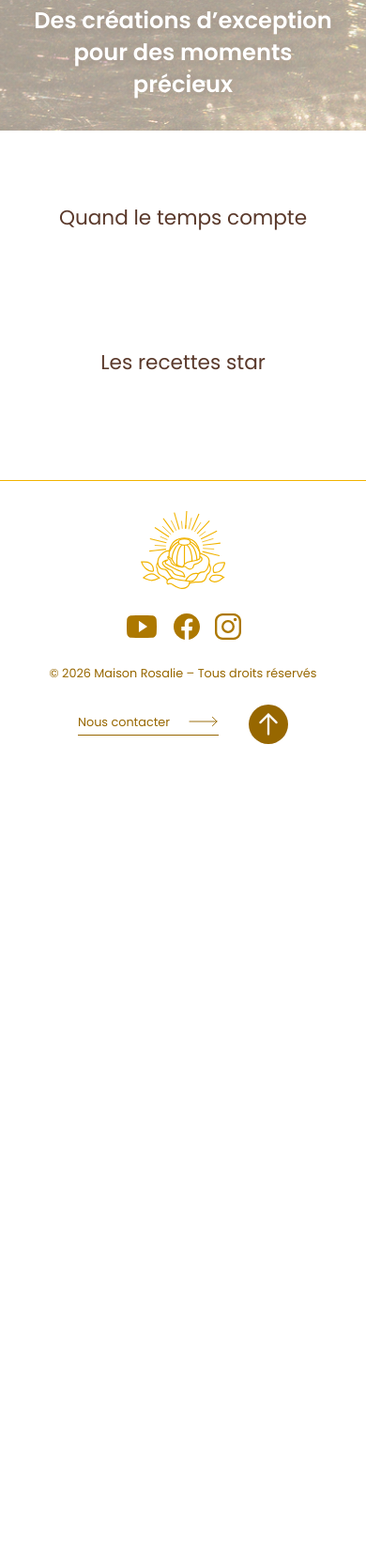
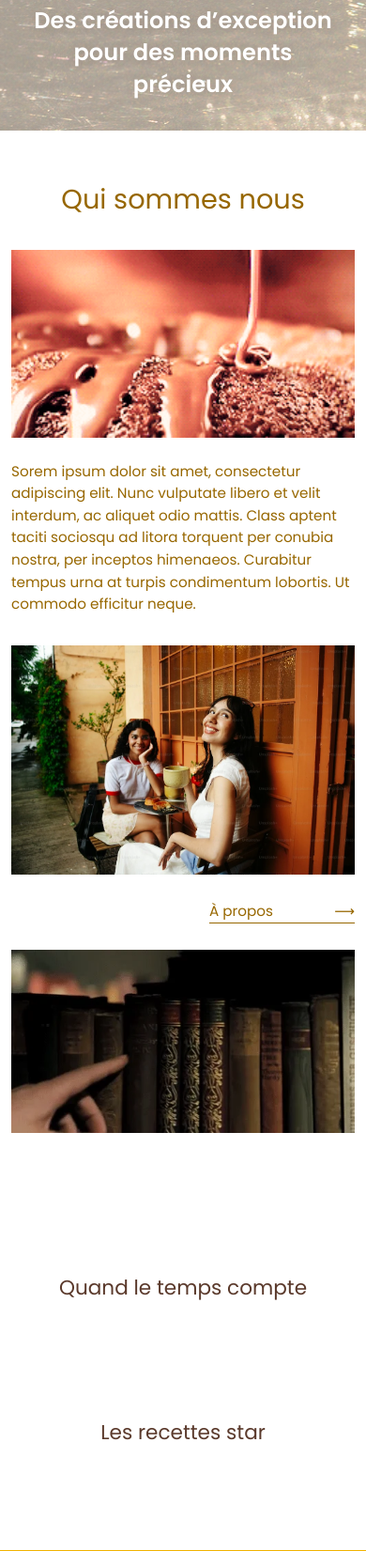
Before and after one commit to Bruce-Wuthrich/La-Maison-Rosalie, a PHP site: page /view/publicView/homepageView.php in a window 390 px wide. Shown: the part 725-2376 px from the top of the page at 94% size. Before the commit the page ends 1517 px from the top, so only its background shows below. Run offline with PHP 8.4, Linux system fonts and the light colour scheme; the template is opened without the code that fills it, so the values that code supplies are empty; some libraries are stand-ins or nearby versions.

Commit message:
rajout  de la section

```diff
--- a/public/css/styles.css
+++ b/public/css/styles.css
@@ -1388,6 +1388,88 @@ main {
     }
 }
 
+/* Section « Qui sommes nous » de l'accueil. */
+.about-home-section {
+    overflow: hidden;
+    padding: clamp(4rem, 7vw, 6.5rem) 0 clamp(4.5rem, 8vw, 7rem);
+    background-color: var(--color-white);
+    color: var(--color-gold-text);
+}
+
+.about-home-title {
+    margin: 0 0 clamp(2.5rem, 4.5vw, 4rem);
+    font-family: "Poppins", sans-serif;
+    font-size: clamp(1.75rem, 2.8vw, 2.35rem);
+    font-weight: 400;
+    text-align: center;
+}
+
+.about-home-layout {
+    display: grid;
+    grid-template-columns: repeat(12, minmax(0, 1fr));
+    column-gap: clamp(1rem, 2vw, 1.75rem);
+    row-gap: clamp(2rem, 3vw, 2.75rem);
+    align-items: start;
+}
+
+.about-home-layout img {
+    width: 100%;
+    display: block;
+    object-fit: cover;
+}
+
+.about-home-chocolate {
+    grid-column: 1 / span 3;
+    grid-row: 1;
+    aspect-ratio: 245 / 134;
+}
+
+.about-home-copy {
+    grid-column: 4 / -1;
+    grid-row: 1;
+    margin: 0;
+    padding-top: 0.55rem;
+    font-size: clamp(0.95rem, 1.35vw, 1.08rem);
+    line-height: 1.55;
+}
+
+.about-home-women {
+    grid-column: 2 / span 6;
+    grid-row: 2;
+    margin-top: 0.75rem;
+    aspect-ratio: 3 / 2;
+}
+
+.about-home-more {
+    grid-column: 8 / -1;
+    grid-row: 2;
+    display: grid;
+    gap: clamp(2.75rem, 4.5vw, 3.75rem);
+}
+
+.about-home-link {
+    width: min(100%, 155px);
+    justify-self: center;
+    display: flex;
+    justify-content: space-between;
+    align-items: center;
+    padding-bottom: 0.15rem;
+    border-bottom: 1px solid currentColor;
+    color: var(--color-gold-text);
+    font-size: 0.95rem;
+    line-height: 1.4;
+    text-decoration: none;
+}
+
+.about-home-link:hover,
+.about-home-link:focus-visible {
+    color: var(--color-brown);
+}
+
+.about-home-books {
+    aspect-ratio: 500 / 266;
+}
+
 /* Sections de l'accueil reprises du visuel Figma. */
 .home-recipes-section {
     background-color: var(--color-white);
@@ -1517,6 +1599,46 @@ main {
 }
 
 @media (max-width: 767.98px) {
+    .about-home-section {
+        padding: 3.5rem 0 4.5rem;
+    }
+
+    .about-home-title {
+        margin-bottom: 2.25rem;
+        font-size: 1.8rem;
+    }
+
+    .about-home-layout {
+        grid-template-columns: 1fr;
+        gap: 1.5rem;
+    }
+
+    .about-home-chocolate,
+    .about-home-copy,
+    .about-home-women,
+    .about-home-more {
+        grid-column: 1;
+        grid-row: auto;
+    }
+
+    .about-home-copy {
+        padding-top: 0;
+        font-size: 0.95rem;
+    }
+
+    .about-home-women {
+        margin-top: 0.5rem;
+    }
+
+    .about-home-more {
+        gap: 1.75rem;
+    }
+
+    .about-home-link {
+        justify-self: end;
+        margin-top: 0.25rem;
+    }
+
     .time-grid {
         grid-template-columns: repeat(2, minmax(0, 1fr));
     }
--- a/view/publicView/homepageView.php
+++ b/view/publicView/homepageView.php
@@ -33,6 +33,46 @@
             <span>pour des moments</span>
             <span>précieux</span>
         </p>
+    </section>
+
+    <section class="about-home-section" aria-labelledby="about-home-title">
+        <div class="container">
+            <h2 id="about-home-title" class="about-home-title">Qui sommes nous</h2>
+
+            <div class="about-home-layout">
+                <img
+                    class="about-home-chocolate"
+                    src="assets/img/home/about-chocolate.gif"
+                    alt="Préparation d’un dessert au chocolat"
+                    loading="lazy">
+
+                <p class="about-home-copy">
+                    Sorem ipsum dolor sit amet, consectetur adipiscing elit. Nunc vulputate libero et velit interdum,
+                    ac aliquet odio mattis. Class aptent taciti sociosqu ad litora torquent per conubia nostra, per
+                    inceptos himenaeos. Curabitur tempus urna at turpis condimentum lobortis. Ut commodo
+                    efficitur neque.
+                </p>
+
+                <img
+                    class="about-home-women"
+                    src="assets/img/home/about-women.webp"
+                    alt="Deux femmes dégustant une pâtisserie en terrasse"
+                    loading="lazy">
+
+                <div class="about-home-more">
+                    <a class="about-home-link" href="?pg=a-propos">
+                        <span>À propos</span>
+                        <span aria-hidden="true">⟶</span>
+                    </a>
+
+                    <img
+                        class="about-home-books"
+                        src="assets/img/home/about-books.webp"
+                        alt="Livres anciens dans une bibliothèque"
+                        loading="lazy">
+                </div>
+            </div>
+        </div>
     </section>
 
     <section class="home-recipes-section time-section" aria-labelledby="time-recipes-title">
```
Also changed, not shown: public/assets/img/home/about-books.webp (added), public/assets/img/home/about-chocolate.gif (added), public/assets/img/home/about-women.webp (added).
